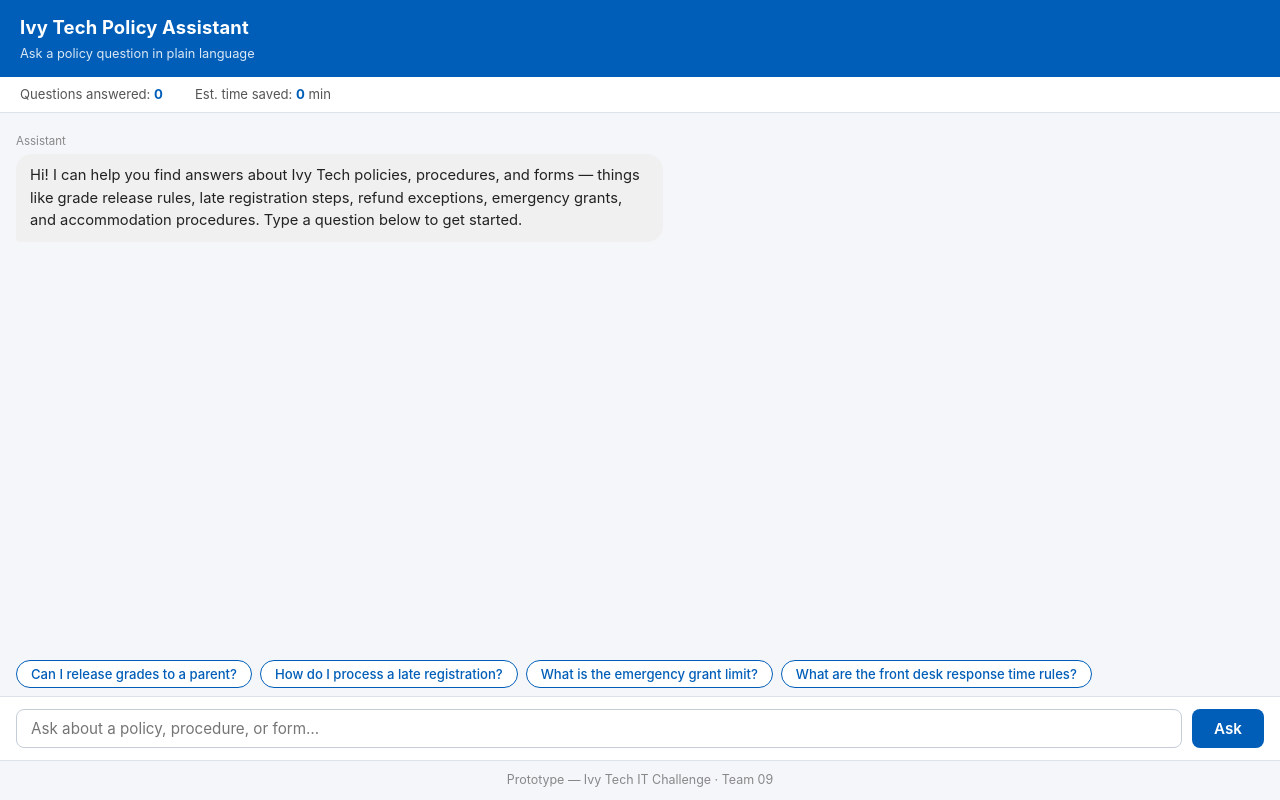
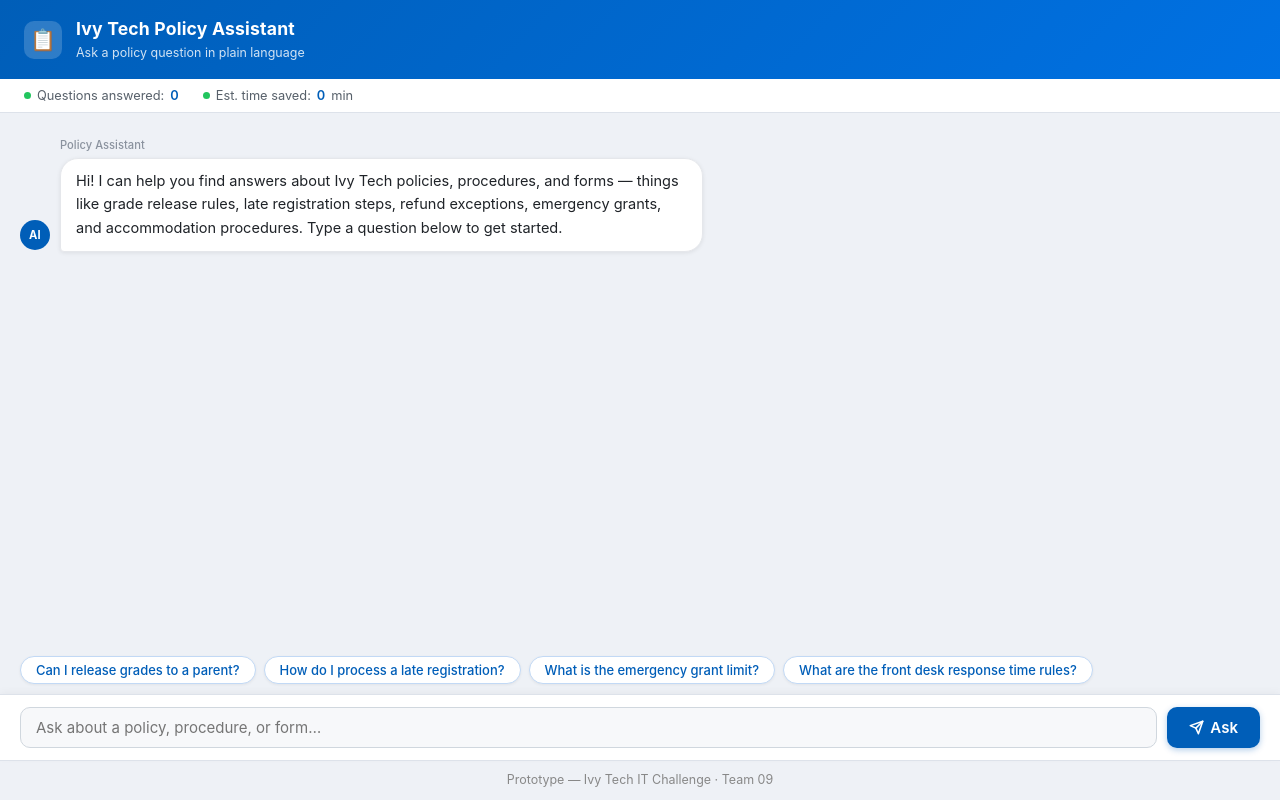
Before and after one commit to jidanjian/ivytechitchallenge, a plain HTML site: page team-09/index.html in a window 1280 px wide. Drawn offline with Linux system fonts and the light colour scheme.

Commit message:
updated ui

```diff
--- a/team-09/index.html
+++ b/team-09/index.html
@@ -11,8 +11,8 @@
       font-family: -apple-system, "Segoe UI", system-ui, sans-serif;
       font-size: 15px;
       line-height: 1.5;
-      background: #f4f6f9;
-      color: #333;
+      background: #eef1f6;
+      color: #1f2328;
       display: flex;
       flex-direction: column;
       height: 100vh;
@@ -21,19 +21,33 @@
 
     /* ── Header ── */
     #header {
-      background: #005EB8;
+      background: linear-gradient(135deg, #005EB8 0%, #0071e3 100%);
       color: #fff;
-      padding: 14px 20px;
+      padding: 16px 24px;
+      flex-shrink: 0;
+      display: flex;
+      align-items: center;
+      gap: 14px;
+    }
+    #header-logo {
+      width: 38px;
+      height: 38px;
+      background: rgba(255,255,255,0.18);
+      border-radius: 10px;
+      display: flex;
+      align-items: center;
+      justify-content: center;
+      font-size: 1.3rem;
       flex-shrink: 0;
     }
-    #header h1 {
-      font-size: 1.15rem;
+    #header-text h1 {
+      font-size: 1.1rem;
       font-weight: 700;
       letter-spacing: 0.01em;
     }
-    #header p {
-      font-size: 0.8rem;
-      opacity: 0.85;
+    #header-text p {
+      font-size: 0.78rem;
+      opacity: 0.82;
       margin-top: 2px;
     }
 
@@ -42,64 +56,103 @@
       background: #fff;
       border-bottom: 1px solid #dde2ea;
       display: flex;
-      gap: 32px;
-      padding: 8px 20px;
-      font-size: 0.82rem;
-      color: #555;
+      gap: 24px;
+      padding: 7px 24px;
+      font-size: 0.8rem;
+      color: #57606a;
       flex-shrink: 0;
+    }
+    #kpi-banner span {
+      display: flex;
+      align-items: center;
+      gap: 6px;
+    }
+    #kpi-banner span::before {
+      content: '';
+      display: inline-block;
+      width: 7px;
+      height: 7px;
+      border-radius: 50%;
+      background: #22c55e;
     }
     #kpi-banner span strong {
       color: #005EB8;
+      font-weight: 600;
     }
 
     /* ── Chat thread ── */
     #chat-thread {
       flex: 1;
       overflow-y: auto;
-      padding: 20px 16px 8px;
+      padding: 24px 20px 12px;
       display: flex;
       flex-direction: column;
-      gap: 10px;
+      gap: 14px;
     }
+    #chat-thread::-webkit-scrollbar { width: 5px; }
+    #chat-thread::-webkit-scrollbar-track { background: transparent; }
+    #chat-thread::-webkit-scrollbar-thumb { background: #c5cdd8; border-radius: 999px; }
 
     /* ── Message bubbles ── */
     .bubble-row {
       display: flex;
       align-items: flex-end;
-      gap: 8px;
+      gap: 10px;
     }
     .bubble-row.user  { justify-content: flex-end; }
     .bubble-row.assistant { justify-content: flex-start; }
 
+    /* Assistant avatar dot */
+    .assistant-avatar {
+      width: 30px;
+      height: 30px;
+      border-radius: 50%;
+      background: #005EB8;
+      color: #fff;
+      font-size: 0.7rem;
+      font-weight: 700;
+      display: flex;
+      align-items: center;
+      justify-content: center;
+      flex-shrink: 0;
+      margin-bottom: 2px;
+      letter-spacing: 0.03em;
+    }
+
     @keyframes fadeSlideIn {
-      from { opacity: 0; transform: translateY(10px); }
+      from { opacity: 0; transform: translateY(8px); }
       to   { opacity: 1; transform: translateY(0); }
     }
 
     .bubble {
       max-width: 72%;
-      padding: 10px 14px;
-      border-radius: 16px;
-      font-size: 0.92rem;
-      line-height: 1.55;
+      padding: 11px 15px;
+      border-radius: 18px;
+      font-size: 0.91rem;
+      line-height: 1.6;
       word-break: break-word;
-      animation: fadeSlideIn 250ms ease-out both;
+      white-space: pre-wrap;
+      animation: fadeSlideIn 220ms ease-out both;
     }
     .bubble-row.user .bubble {
       background: #005EB8;
       color: #fff;
       border-bottom-right-radius: 4px;
+      box-shadow: 0 2px 8px rgba(0,94,184,0.25);
     }
     .bubble-row.assistant .bubble {
-      background: #f0f0f0;
-      color: #222;
+      background: #fff;
+      color: #1f2328;
       border-bottom-left-radius: 4px;
+      box-shadow: 0 1px 4px rgba(0,0,0,0.08);
+      border: 1px solid #e5e7eb;
     }
 
     .bubble-label {
-      font-size: 0.72rem;
-      color: #888;
-      margin-bottom: 3px;
+      font-size: 0.7rem;
+      color: #8a929e;
+      margin-bottom: 4px;
+      font-weight: 500;
     }
     .bubble-row.user  .bubble-label { text-align: right; }
     .bubble-row.assistant .bubble-label { text-align: left; }
@@ -114,7 +167,7 @@
 
     /* ── Chip bar ── */
     #chip-bar {
-      padding: 8px 16px;
+      padding: 8px 20px 10px;
       display: flex;
       flex-wrap: wrap;
       gap: 8px;
@@ -124,19 +177,22 @@
     .chip {
       background: #fff;
       color: #005EB8;
-      border: 1.5px solid #005EB8;
+      border: 1.5px solid #c2d9f5;
       border-radius: 999px;
-      padding: 5px 14px;
-      font-size: 0.82rem;
+      padding: 5px 15px;
+      font-size: 0.81rem;
       font-family: inherit;
       font-weight: 500;
       cursor: pointer;
-      transition: background 0.15s, color 0.15s;
+      transition: background 0.15s, color 0.15s, border-color 0.15s, box-shadow 0.15s;
       white-space: nowrap;
+      box-shadow: 0 1px 3px rgba(0,0,0,0.06);
     }
     .chip:hover {
       background: #005EB8;
       color: #fff;
+      border-color: #005EB8;
+      box-shadow: 0 2px 6px rgba(0,94,184,0.2);
     }
     .chip:active {
       background: #004a94;
@@ -148,44 +204,58 @@
     #input-bar {
       background: #fff;
       border-top: 1px solid #dde2ea;
-      padding: 12px 16px;
+      padding: 12px 20px;
       display: flex;
       gap: 10px;
       flex-shrink: 0;
+      box-shadow: 0 -2px 8px rgba(0,0,0,0.04);
     }
     #user-input {
       flex: 1;
-      border: 1px solid #c5cdd8;
-      border-radius: 8px;
-      padding: 9px 14px;
-      font-size: 0.95rem;
+      border: 1.5px solid #d0d7de;
+      border-radius: 10px;
+      padding: 10px 15px;
+      font-size: 0.94rem;
       font-family: inherit;
       outline: none;
-      transition: border-color 0.15s;
+      background: #f7f8fa;
+      transition: border-color 0.15s, background 0.15s, box-shadow 0.15s;
+      color: #1f2328;
     }
-    #user-input:focus { border-color: #005EB8; }
+    #user-input:focus {
+      border-color: #005EB8;
+      background: #fff;
+      box-shadow: 0 0 0 3px rgba(0,94,184,0.12);
+    }
 
     #ask-btn {
       background: #005EB8;
       color: #fff;
       border: none;
-      border-radius: 8px;
-      padding: 9px 22px;
-      font-size: 0.95rem;
+      border-radius: 10px;
+      padding: 10px 22px;
+      font-size: 0.94rem;
       font-family: inherit;
       font-weight: 600;
       cursor: pointer;
-      transition: background 0.15s;
+      transition: background 0.15s, box-shadow 0.15s;
+      display: flex;
+      align-items: center;
+      gap: 6px;
+      box-shadow: 0 2px 6px rgba(0,94,184,0.3);
     }
-    #ask-btn:hover  { background: #004a94; }
-    #ask-btn:active { background: #003d7a; }
+    #ask-btn:hover  { background: #004a94; box-shadow: 0 3px 10px rgba(0,94,184,0.35); }
+    #ask-btn:active { background: #003d7a; box-shadow: none; }
   </style>
 </head>
 <body>
 
   <div id="header">
-    <h1>Ivy Tech Policy Assistant</h1>
-    <p>Ask a policy question in plain language</p>
+    <div id="header-logo">📋</div>
+    <div id="header-text">
+      <h1>Ivy Tech Policy Assistant</h1>
+      <p>Ask a policy question in plain language</p>
+    </div>
   </div>
 
   <div id="kpi-banner">
@@ -199,7 +269,10 @@
 
   <div id="input-bar">
     <input id="user-input" type="text" placeholder="Ask about a policy, procedure, or form…" autocomplete="off" />
-    <button id="ask-btn">Ask</button>
+    <button id="ask-btn">
+      <svg width="15" height="15" viewBox="0 0 24 24" fill="none" stroke="currentColor" stroke-width="2.5" stroke-linecap="round" stroke-linejoin="round"><line x1="22" y1="2" x2="11" y2="13"/><polygon points="22 2 15 22 11 13 2 9 22 2"/></svg>
+      Ask
+    </button>
   </div>
 
   <script src="data/case_data.js"></script>
@@ -211,12 +284,20 @@
       const row = document.createElement('div');
       row.className = 'bubble-row ' + role;
 
+      // Avatar shown only for assistant messages
+      if (role === 'assistant') {
+        const avatar = document.createElement('div');
+        avatar.className = 'assistant-avatar';
+        avatar.textContent = 'AI';
+        row.appendChild(avatar);
+      }
+
       const wrapper = document.createElement('div');
       wrapper.className = 'bubble-wrapper';
 
       const label = document.createElement('div');
       label.className = 'bubble-label';
-      label.textContent = role === 'user' ? 'You' : 'Assistant';
+      label.textContent = role === 'user' ? 'You' : 'Policy Assistant';
 
       const bubble = document.createElement('div');
       bubble.className = 'bubble';
```
